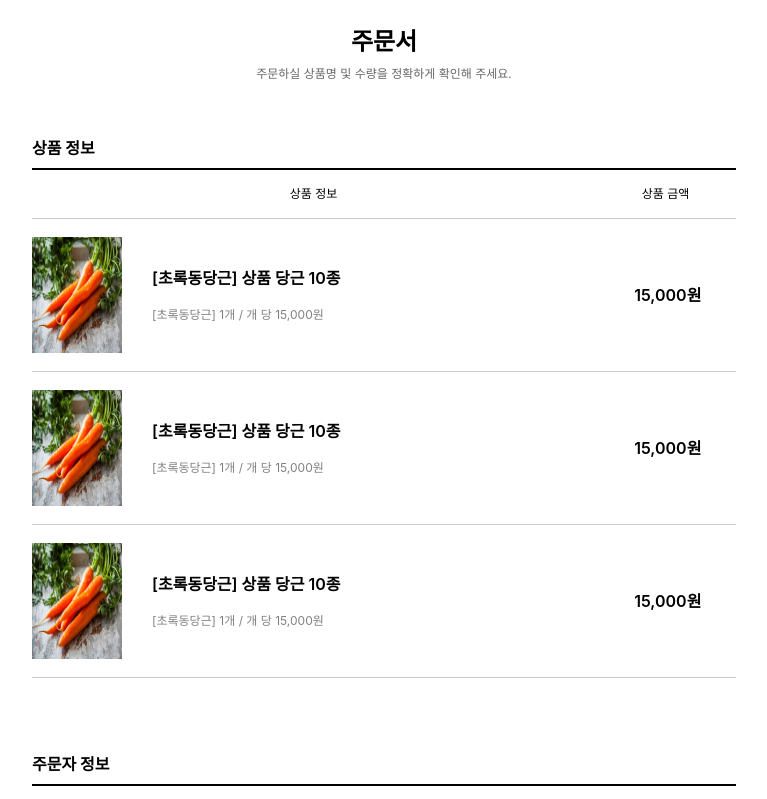
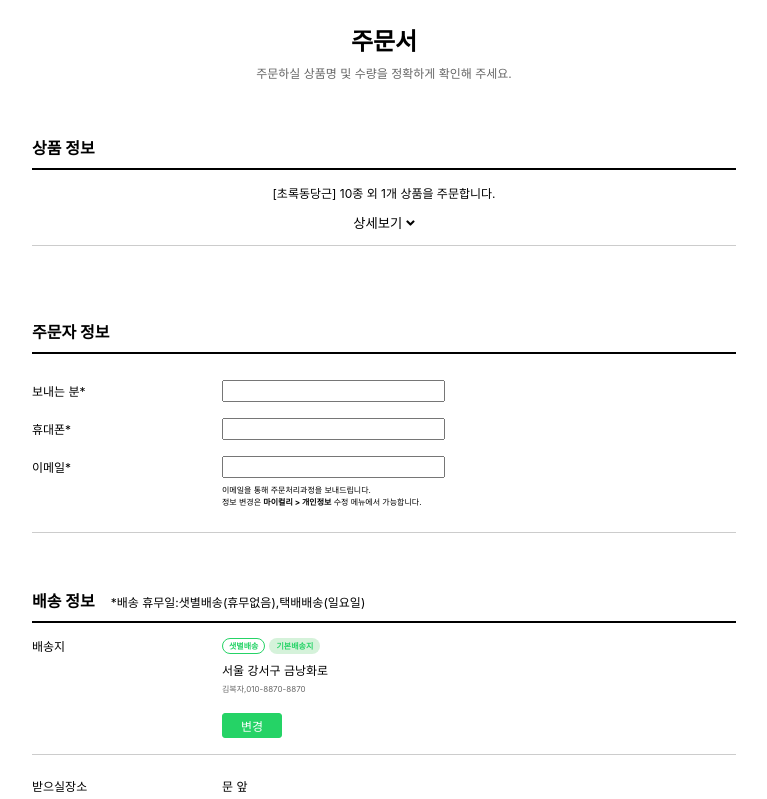
Before and after one commit to wecode-bootcamp-korea/13-brokurly-frontend, a React (Create React App) app: page /payment in a window 1280 px wide. Shown: the top 799 px of the page, without its empty margins (256-1023 px from the left). Built offline with nearby package versions, Linux system fonts and the light colour scheme.

Commit message:
Add: Add to payment pages detail

```diff
--- /dev/null
+++ b/src/Pages/Payment/OrderProductList/OrderProductList.component.js
@@ -0,0 +1,24 @@
+import React, { Component } from "react";
+
+import "./OrderProductList.styles.scss";
+
+import carrot from "../../../Images/carrot.jpeg";
+
+class OrderProductList extends Component {
+  render() {
+    return (
+      <li className="OrderProductList">
+        <img src={carrot} alt="이미지 데이터" />
+        <div className="product-detail">
+          <span className="product-title">[초록동당근] 상품 당근 10종</span>
+          <span className="product-subtitle">
+            [초록동당근] 1개 / 개 당 15,000원
+          </span>
+        </div>
+        <span className="product-price">15,000원</span>
+      </li>
+    );
+  }
+}
+
+export default OrderProductList;
--- /dev/null
+++ b/src/Pages/Payment/OrderProductList/OrderProductList.styles.scss
@@ -0,0 +1,36 @@
+.OrderProductList {
+  display: flex;
+  justify-content: flex-start;
+  align-items: center;
+  padding: 18px 0;
+  border-bottom: 1px solid #ccc;
+
+  img {
+    flex: 1;
+    width: 90px;
+    height: 116px;
+  }
+
+  .product-detail {
+    flex: 7;
+    span {
+      display: block;
+      padding-left: 30px;
+      &:first-child {
+        padding-bottom: 23px;
+        font-size: 16px;
+        font-weight: 600;
+      }
+      &:last-child {
+        font-size: 12px;
+        color: grey;
+      }
+    }
+  }
+  .product-price {
+    flex: 2;
+    text-align: center;
+    font-size: 16px;
+    font-weight: 600;
+  }
+}
--- a/src/Pages/Payment/Payment.component.js
+++ b/src/Pages/Payment/Payment.component.js
@@ -1,13 +1,22 @@
 import React, { Component } from "react";
 import { withRouter } from "react-router-dom";
+
+import OrderProductList from "./OrderProductList/OrderProductList.component";
 
 import "./Payment.styles.scss";
 
 import americanExperss from "../../Images/american.png";
-import carrot from "../../Images/carrot.jpeg";
 
 class Payment extends Component {
+  constructor() {
+    super();
+    this.state = {
+      onOffSwitch: true,
+    };
+  }
+
   render() {
+    const { onOffSwitch } = this.state;
     return (
       <div className="Payment">
         <div className="payment-container">
@@ -20,48 +29,25 @@ class Payment extends Component {
           <section className="section-name product-info">
             <h3>상품 정보</h3>
             <div className="product-info-container">
-              <div className="products-list-bar">
-                <span>상품 정보</span>
-                <span>상품 금액</span>
+              <div
+                className={`products-list-before ${onOffSwitch ? "on" : "off"}`}
+              >
+                <p>[초록동당근] 10종 외 1개 상품을 주문합니다.</p>
+                <button
+                  onClick={() => this.setState({ onOffSwitch: !onOffSwitch })}
+                >
+                  상세보기<i class="fas fa-angle-down"></i>
+                </button>
               </div>
-              <ul className="order-products">
-                <li className="order-product">
-                  <img src={carrot} alt="이미지 데이터" />
-                  <div className="product-detail">
-                    <span className="product-title">
-                      [초록동당근] 상품 당근 10종
-                    </span>
-                    <span className="product-subtitle">
-                      [초록동당근] 1개 / 개 당 15,000원
-                    </span>
-                  </div>
-                  <span className="product-price">15,000원</span>
-                </li>
-                <li className="order-product">
-                  <img src={carrot} alt="이미지 데이터" />
-                  <div className="product-detail">
-                    <span className="product-title">
-                      [초록동당근] 상품 당근 10종
-                    </span>
-                    <span className="product-subtitle">
-                      [초록동당근] 1개 / 개 당 15,000원
-                    </span>
-                  </div>
-                  <span className="product-price">15,000원</span>
-                </li>
-                <li className="order-product">
-                  <img src={carrot} alt="이미지 데이터" />
-                  <div className="product-detail">
-                    <span className="product-title">
-                      [초록동당근] 상품 당근 10종
-                    </span>
-                    <span className="product-subtitle">
-                      [초록동당근] 1개 / 개 당 15,000원
-                    </span>
-                  </div>
-                  <span className="product-price">15,000원</span>
-                </li>
-              </ul>
+              <div className={`onOffBox ${onOffSwitch ? "off" : "on"}`}>
+                <div className={`products-list-bar `}>
+                  <span>상품 정보</span>
+                  <span>상품 금액</span>
+                </div>
+                <ul className={`order-products`}>
+                  <OrderProductList />
+                </ul>
+              </div>
             </div>
           </section>
           {/* 주문자 정보 */}
--- a/src/Pages/Payment/Payment.styles.scss
+++ b/src/Pages/Payment/Payment.styles.scss
@@ -1,4 +1,12 @@
 .Payment {
+  .on {
+    display: block;
+  }
+
+  .off {
+    display: none;
+  }
+
   .payment-container {
     width: 55%;
     margin: 0 auto;
@@ -171,39 +179,22 @@
             }
           }
         }
-        .order-products {
-          .order-product {
-            display: flex;
-            justify-content: flex-start;
-            align-items: center;
-            padding: 18px 0;
+        .products-list-before {
           border-bottom: 1px solid #ccc;
-            img {
-              flex: 1;
-              width: 90px;
-              height: 116px;
+          p {
+            display: block;
+            text-align: center;
           }
-            .product-detail {
-              flex: 7;
-              span {
+          button {
             display: block;
-                padding-left: 30px;
-                &:first-child {
-                  padding-bottom: 23px;
-                  font-size: 16px;
-                  font-weight: 600;
+            width: 76px;
+            margin: 12px auto;
+            border: none;
+            background-color: white;
+            outline: none;
+            .fa-angle-down {
+              padding-left: 4px;
             }
-                &:last-child {
-                  font-size: 12px;
-                  color: grey;
-                }
-              }
-            }
-            .product-price {
-              flex: 2;
-              text-align: center;
-              font-size: 16px;
-              font-weight: 600;
           }
         }
       }
@@ -216,6 +207,7 @@
     .payment-info-left {
       width: 100%;
       padding-right: 36px;
+      margin-bottom: 60px;
       flex: 3;
       .payment-method {
         padding-top: 12px;
@@ -321,4 +313,3 @@
     }
   }
 }
-}
```
Lines whose indentation alone changed are shown as unchanged.
